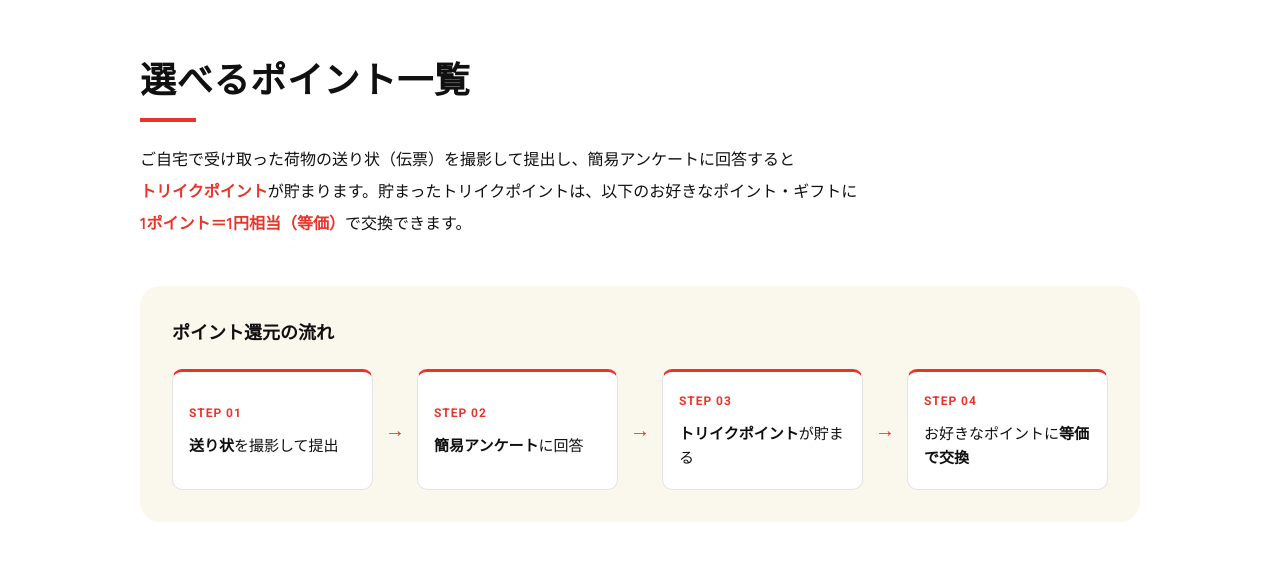
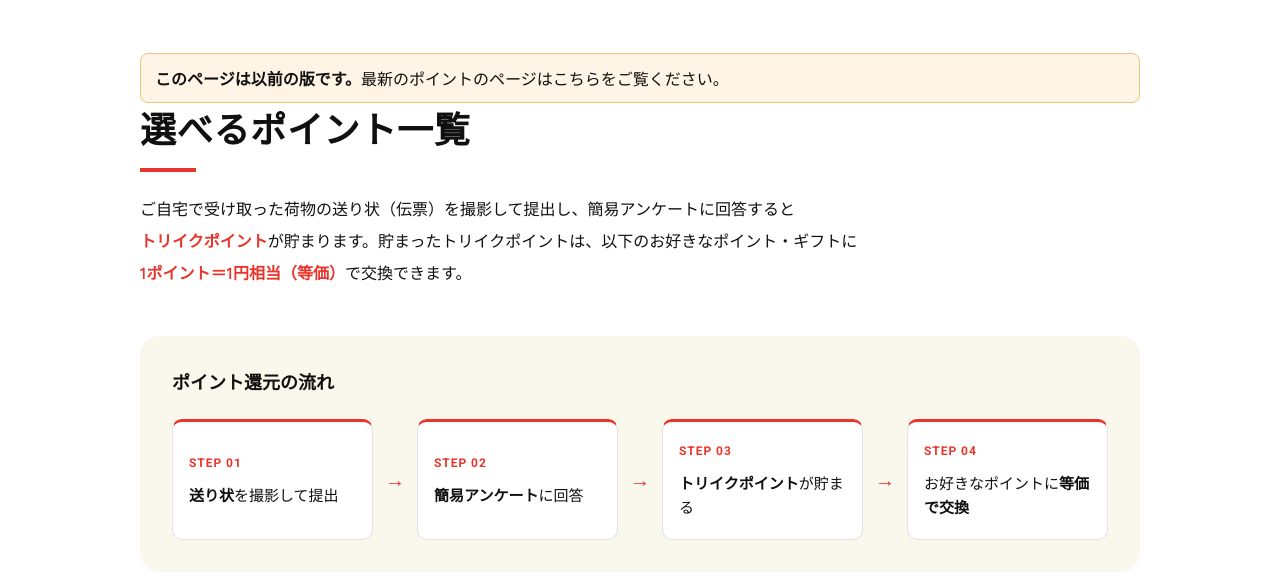
Before and after one commit to everywill-design/home, a plain HTML site: page home_point-20261031.html in a window 1280 px wide. Shown: the part 73-656 px from the top of the page. Drawn offline with Linux system fonts and the light colour scheme.

Commit message:
home_point-20261031.html：以前の版と分かる案内と最新へのリンクを先頭に置き、noindex にした

```diff
--- a/home_point-20261031.html
+++ b/home_point-20261031.html
@@ -4,7 +4,7 @@
 <meta charset="UTF-8">
 <meta name="viewport" content="width=device-width, initial-scale=1.0, viewport-fit=cover">
 <meta name="format-detection" content="telephone=no">
-<meta name="robots" content="index,follow">
+<meta name="robots" content="noindex,follow">
 <title>選べるポイント一覧｜自宅deトリイク</title>
 <meta name="description" content="自宅deトリイクで貯めたトリイクポイントは、PayPay・Amazonギフトカード・dポイントなど14種類以上から自由に選んで交換いただけます。会員ランク別の付与条件もご確認いただけます。">
 <meta name="keywords" content="自宅deトリイク,トリイク,ポイント,PayPay,Amazonギフトカード,交換,会員ランク">
@@ -144,6 +144,8 @@
 
   <main class="pt">
    <div class="pt-inner">
+
+    <p class="pt-apply" style="background:#fff4e5;border:1px solid #f0c27a;padding:12px 14px;border-radius:8px;"><strong>このページは以前の版です。</strong>最新のポイントのページは<a href="https://toriiku-jp.com/home/home_point.html">こちら</a>をご覧ください。</p>
 
     <h1 class="pt-title">選べるポイント一覧</h1>
 
@@ -408,4 +410,4 @@
 </div>
 
 </body>
-</html>
+   </html>
```
